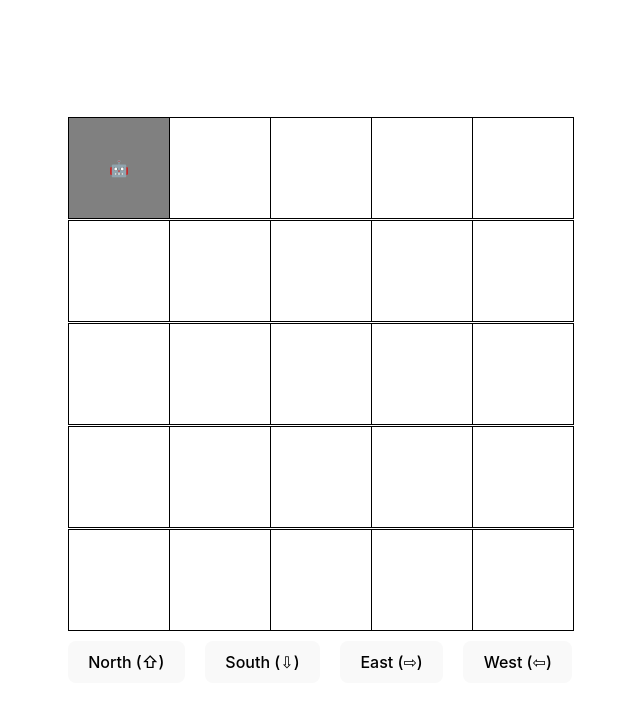
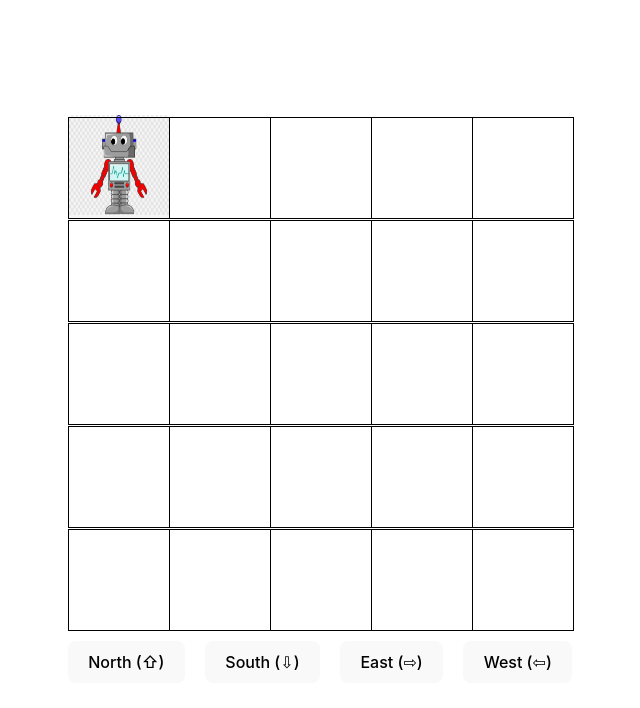
Before and after one commit to inodw1/moving-robot, a React (Vite) app: page / in a window 1280 px wide. Shown: the top 708 px of the page, without its empty margins (320-960 px from the left). Built offline with nearby package versions, Linux system fonts and the light colour scheme.

Commit message:
Update robot image

```diff
--- a/index.html
+++ b/index.html
@@ -2,7 +2,7 @@
 <html lang="en">
     <head>
         <meta charset="UTF-8" />
-        <link rel="icon" type="image/svg+xml" href="/vite.svg" />
+        <link rel="icon" type="image/svg+xml" href="/robot.jpg" />
         <meta name="viewport" content="width=device-width, initial-scale=1.0" />
         <title>The moving robot</title>
     </head>
--- a/src/components/grid/grid.scss
+++ b/src/components/grid/grid.scss
@@ -20,6 +20,6 @@
     }
 
     .robot-cell {
-        background-color: grey;
+        background-color: #f5f5f5;
     }
 }
--- a/src/components/robot/index.jsx
+++ b/src/components/robot/index.jsx
@@ -2,10 +2,11 @@ import React from "react";
 import "./robot.scss";
 
 const RobotComponent = () => {
+    const robotImageSrc = "/robot.jpg";
     return (
         <div className="robot-container">
             <span className="robot-emoji" role="img" aria-label="robot">
-                🤖
+                <img src={robotImageSrc} alt="Robot" className="robot-image" />
             </span>
         </div>
     );
--- a/src/components/robot/robot.scss
+++ b/src/components/robot/robot.scss
@@ -5,7 +5,10 @@
     justify-content: center;
     align-items: center;
 
-    .robot-emoji {
-        font-size: "10px";
+    .robot-image {
+        max-width: 100%;
+        height: 100px;
+        width: 100px;
+        mix-blend-mode: multiply;
     }
 }
```
Also changed, not shown: public/robot.jpg (added).
